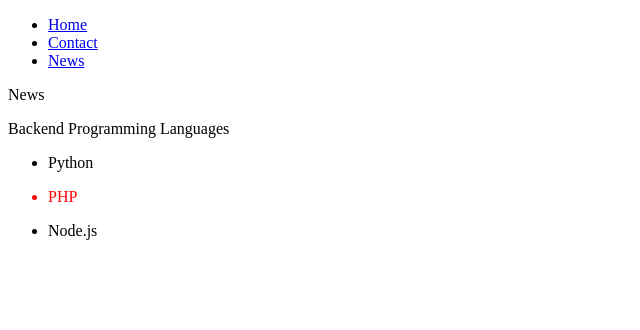
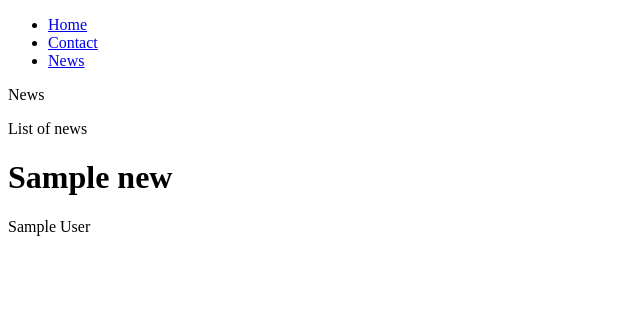
Before and after one commit to einnar82/django-abc-part2, a Django app: page /news/ in a window 1280 px wide. Shown: the top 330 px of the page, without its empty margins (0-640 px from the left). Run offline with Django 3.2, Linux system fonts and the light colour scheme; tables that the repository leaves empty hold one stand-in row (values such as "Sample post").

Commit message:
Added error handling in objects

```diff
--- a/todo/news/models.py
+++ b/todo/news/models.py
@@ -1,4 +1,5 @@
 from django.db import models
+from django.utils import timezone
 
 # Create your models here.
 
@@ -14,6 +15,7 @@ class News(models.Model):
     author = models.CharField(max_length=30)
     title = models.CharField(max_length=30)
     description = models.TextField()
+    pub_date = models.DateField(default=timezone.now())
 
     def __str__(self):
         return self.author
--- a/todo/news/urls.py
+++ b/todo/news/urls.py
@@ -1,7 +1,8 @@
 from django.urls import path
-from .views import news, home, contact
+from .views import news, home, contact, filter
 urlpatterns = [
     path('news/', news, name='news'),
+    path('news/<int:year>/', filter, name='filter'),
     path('home/', home, name='home'),
     path('contact/', contact, name='contact'),
 ]
--- a/todo/news/views.py
+++ b/todo/news/views.py
@@ -1,14 +1,24 @@
-from django.shortcuts import render, HttpResponse
+from django.shortcuts import HttpResponse, get_list_or_404, render
+from .models import News
 
 # Create your views here.
 
 
 def news(request):
     context = {
-        "tech_stacks": ["Python", "PHP", "Node.js"]
+        "news": News.objects.get(id=1)
     }
     return render(request, 'pages/news.html', context)
-# return HttpResponse('news')
+
+
+def filter(request, year):
+
+    context = {
+        "year": year,
+        # "news": News.objects.filter(pub_date__year=year)
+        "news": get_list_or_404(News, pub_date__year=year)
+    }
+    return render(request, 'pages/filter.html', context)
 
 
 def home(request):
@@ -16,9 +26,7 @@ def home(request):
         "name": "John Doe"
     }
     return render(request, 'pages/index.html', context)
-    # return HttpResponse('Home')
 
 
 def contact(request):
     return render(request, 'pages/contact.html')
-    # return HttpResponse('Contact')
--- a/todo/templates/pages/news.html
+++ b/todo/templates/pages/news.html
@@ -3,14 +3,8 @@
 {% block content %}
 <p>News</p>
 
-<p>Backend Programming Languages</p>
-{% for tech_stack in tech_stacks  %}
-    <ul>
-        {% if tech_stack == 'PHP'%}
-            <li style="color:red">{{tech_stack}}</li>
-        {% else  %}
-            <li>{{tech_stack}}</li>
-        {% endif %}
-    </ul>
-{% endfor %}
+<p>List of news</p>
+
+<h1>{{news.title}}</h1>
+<p>{{news.author}}</p>
 {% endblock %}
```
Also changed, not shown: todo/templates/pages/filter.html (added, +8 -0 lines), README.md, todo/news/migrations/0005_news_pub_date.py (added), todo/news/migrations/0006_auto_20200504_0936.py (added).
